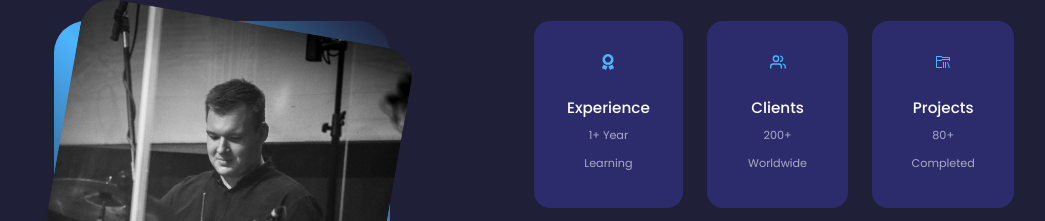
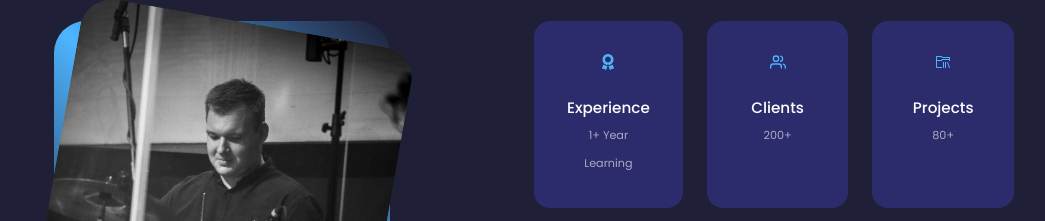
Before and after one commit to Vectari/my_website_react, a React (Create React App) app: page / in a window 1280 px wide. Shown: the part 1018-1239 px from the top of the page, without its empty margins (106-1151 px from the left). Built offline with nearby package versions, Linux system fonts and the light colour scheme.

Commit message:
test editting after deploy

```diff
--- a/src/components/about/About.jsx
+++ b/src/components/about/About.jsx
@@ -27,12 +27,12 @@ const About = () => {
             <article className="about__card">
               <FiUsers className='about__icon'/>
               <h5>Clients</h5>
-              <small>200+ Worldwide</small>
+              <small>200+</small>
             </article>
             <article className="about__card">
               <VscFolderLibrary className='about__icon'/>
               <h5>Projects</h5>
-              <small>80+ Completed</small>
+              <small>80+</small>
             </article>
           </div>
 
```
